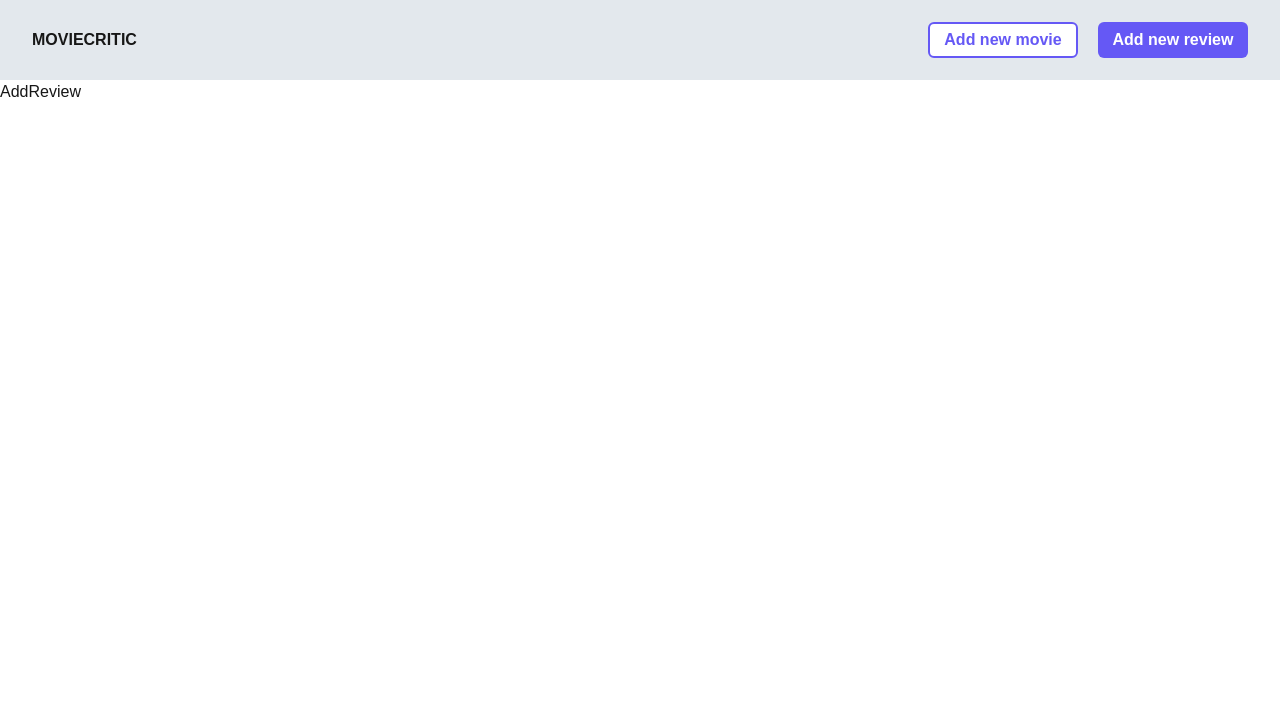
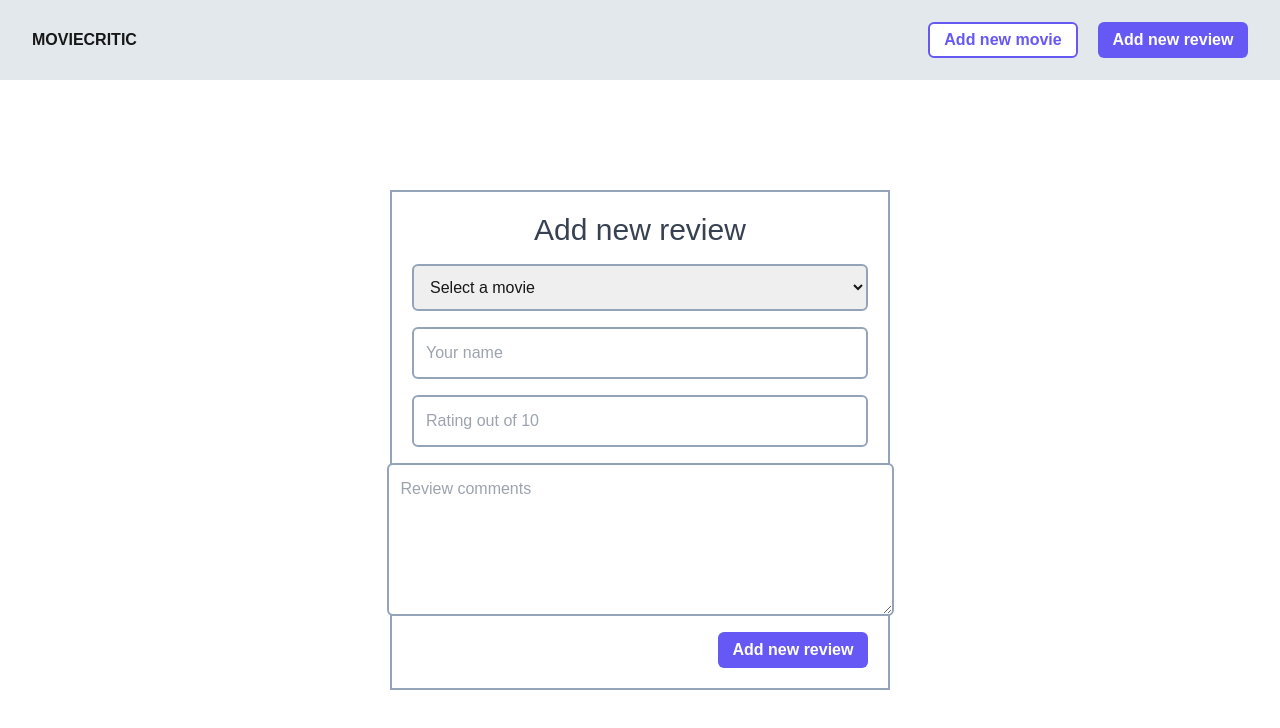
Before and after one commit to ASWIN-PALAYAD/saasmonk_assignment, a Next.js app: page /add_review in a window 1280 px wide. Shown: the top 728 px of the page. Built offline with nearby package versions, Linux system fonts and the light colour scheme.

Commit message:
add review page created

```diff
--- a/app/add_review/page.tsx
+++ b/app/add_review/page.tsx
@@ -1,9 +1,54 @@
-import React from 'react'
+"use client";
+
+import CustomButton from "@/components/CustomButton";
+import React from "react";
 
 const AddReview = () => {
+  const handleAddReview = () => {};
+
   return (
-    <div>AddReview</div>
-  )
-}
+    <div
+      className="flex justify-center items-center"
+      style={{ height: "calc(100vh - 80px)" }}
+    >
+      <div className="flex flex-col gap-4 justify-center items-center border-2 border-slate-400 p-5 w-[500px] h-[500px] ">
+        <h1 className="text-3xl text-gray-700">Add new review</h1>
+        <select
+          name=""
+          id=""
+          className="p-3 w-full  border-2 border-slate-400 rounded-md "
+        >
+          <option value="">Select a movie</option>
+          <option value="">two</option>
+          <option value="">three</option>
+        </select>
+        <input
+          type="text"
+          placeholder="Your name"
+          className="p-3 w-full border-2 border-slate-400 rounded-md "
+        />
+        <input
+          type="number"
+          placeholder="Rating out of 10"
+          className="p-3 w-full border-2 border-slate-400 rounded-md "
+        />
+        <textarea
+          placeholder="Review comments"
+          cols={50}
+          rows={200}
+          className=" p-3 border-2 border-slate-400 rounded-md"
+        />
+        <div className="flex w-full  justify-end">
+          <CustomButton
+            title="Add new review"
+            onPress={handleAddReview}
+            bgColor="#6558F5"
+            textColor="white"
+          />
+        </div>
+      </div>
+    </div>
+  );
+};
 
-export default AddReview
+export default AddReview;
```
